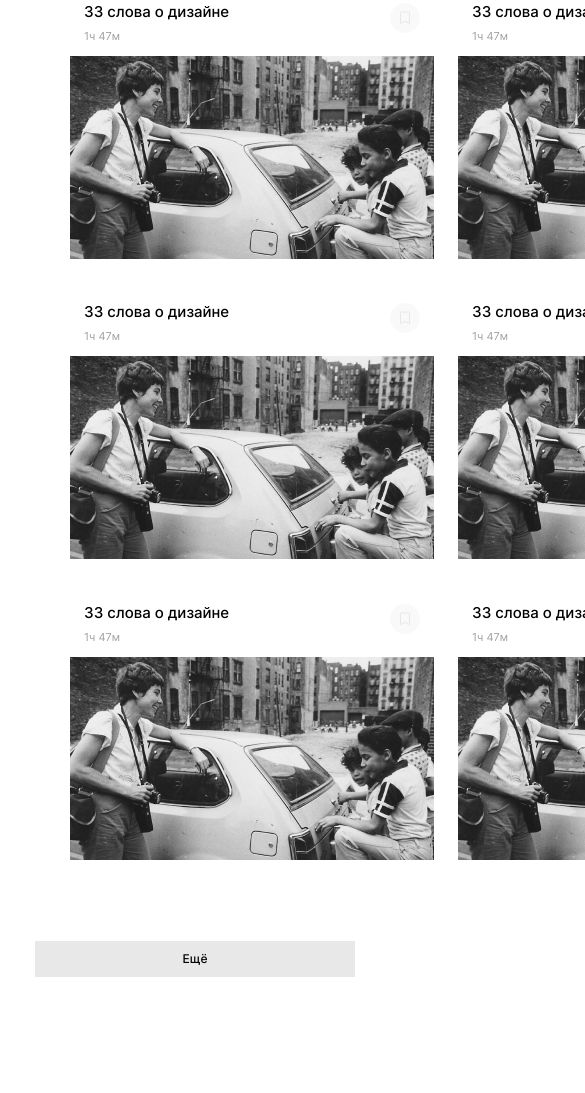
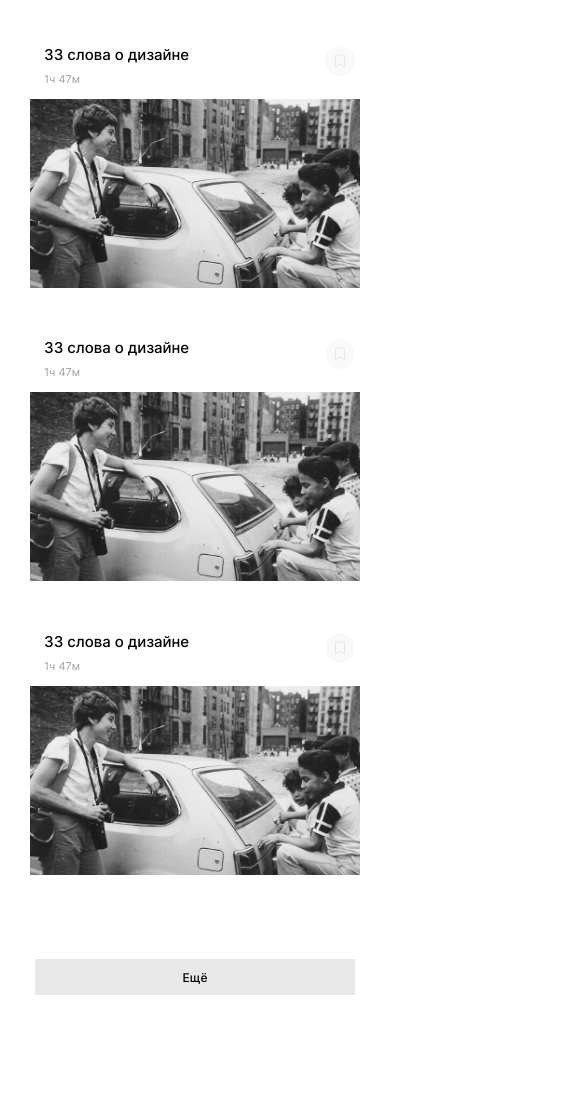
Before and after one commit to Lizabettt/movies-explorer-frontend, a React app: page /movies in a window 390 px wide. Shown: the part 907-2000 px from the top of the page, 585 px wide, since content can reach past the window. Built offline with nearby package versions, Linux system fonts and the light colour scheme.

Commit message:
dip: movie 768 not header

```diff
--- a/src/components/MoviesCard/MoviesCard.css
+++ b/src/components/MoviesCard/MoviesCard.css
@@ -33,6 +33,10 @@ background-repeat: no-repeat;
     width: 30px;
     height: 30px;
 }
-.moviesCard__pic{
 
+@media screen and (max-width: 770px) {
+
+    .moviesCard__pic{
+width: 339px;
 }
+}
--- a/src/components/MoviesCardList/MoviesCardList.css
+++ b/src/components/MoviesCardList/MoviesCardList.css
@@ -1,29 +1,30 @@
-.moviesCardList{
+.moviesCardList {
     padding: 10px 70px;
 }
-.moviesCardList__box{
+
+.moviesCardList__box {
     padding-top: 70px;
 
 }
-.moviesCardList__items{
 
-    }
-    .moviesCardList__item{
+.moviesCardList__items {}
+
+.moviesCardList__item {
     display: grid;
-    grid-template-columns: repeat(3, auto);
-    grid-template-rows: repeat(4, auto);
+    grid-template-columns: repeat(auto-fit, 364px);
     gap: 27px 24px;
     margin-block: 0;
     padding-inline: 0;
 }
-    .moviesCardList__btn-box{
+
+.moviesCardList__btn-box {
     padding-top: 78px;
     padding-bottom: 55px;
     display: flex;
     justify-content: center;
 }
 
-    .moviesCardList__btn{
+.moviesCardList__btn {
     padding: 0;
     border: none;
     background-color: #E8E8E8;
@@ -33,3 +34,20 @@ padding: 10px 70px;
     font-size: 12px;
     line-height: 15px;
 }
+
+@media screen and (max-width: 770px) {
+    .moviesCardList__item {
+        grid-template-columns: repeat(auto-fit, 339px);
+        gap: 34px 30px;
+        height: 1143px;
+        overflow: hidden;
+    }
+
+    .moviesCardList {
+        padding: 10px 30px;
+    }
+
+    .moviesCardList__btn-box {
+        padding-bottom: 68px;
+    }
+}
--- a/src/components/SearchForm/SearchForm.css
+++ b/src/components/SearchForm/SearchForm.css
@@ -44,3 +44,10 @@ background-color: #F9F9F9;
 font-size: 13px;
 line-height: 18px;
 }
+@media screen and (max-width: 770px) {
+    .searchForm{
+        padding: 60px 30px 110px 30px;
+    }
+    .searchForm__box{
+    grid-template-columns: auto 96px 82px 137px;
+}}
```
Lines whose indentation alone changed are shown as unchanged.
